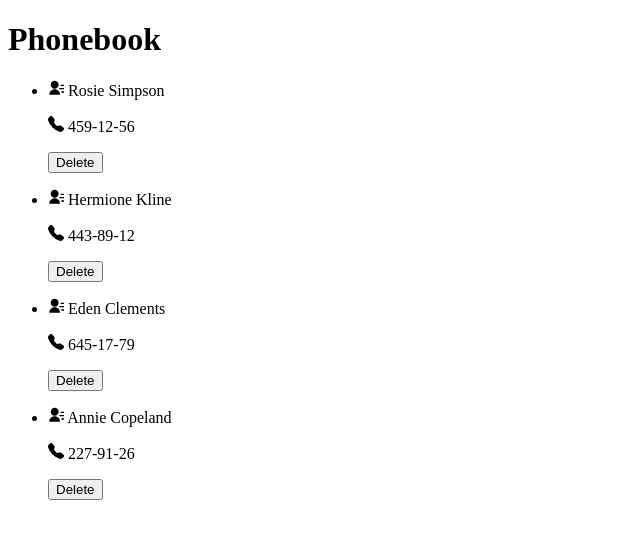
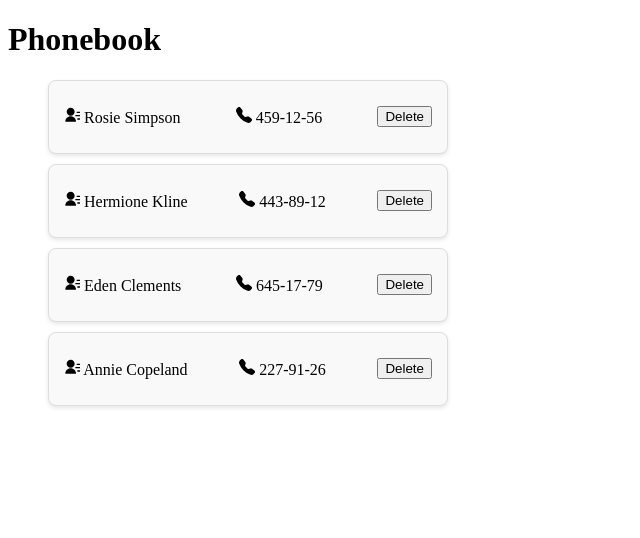
Before and after one commit to ArtemSuleymanov/goit-react-hw-03, a React (Vite) app: page / in a window 1280 px wide. Shown: the top 538 px of the page, without its empty margins (0-640 px from the left). Built offline with nearby package versions, Linux system fonts and the light colour scheme.

Commit message:
add css styles contact

```diff
--- a/src/App.jsx
+++ b/src/App.jsx
@@ -2,17 +2,23 @@ import { useState } from "react";
 import ContactList from "./components/ContactList/ContactList";
 
 const App = () => {
-  const [contacts, getContacts] = useState([
+  const [contacts, setContacts] = useState([
     { id: "id-1", name: "Rosie Simpson", number: "459-12-56" },
     { id: "id-2", name: "Hermione Kline", number: "443-89-12" },
     { id: "id-3", name: "Eden Clements", number: "645-17-79" },
     { id: "id-4", name: "Annie Copeland", number: "227-91-26" },
   ]);
 
+  const deleteContact = (contactId) => {
+    setContacts((prevContacts) =>
+      prevContacts.filter((contact) => contact.id !== contactId)
+    );
+  };
+
   return (
     <div>
       <h1>Phonebook</h1>
-      <ContactList contacts={contacts} />
+      <ContactList contacts={contacts} onDeleteContact={deleteContact} />
     </div>
   );
 };
--- a/src/components/ContactList/Contact.module.css
+++ b/src/components/ContactList/Contact.module.css
@@ -0,0 +1,39 @@
+.contact {
+  display: flex;
+  align-items: center;
+  justify-content: space-between;
+  width: 100%;
+}
+
+.info {
+  display: flex;
+  align-items: center;
+  gap: 10px;
+}
+
+.name {
+  font-size: 16px;
+  font-weight: 500;
+  color: #333;
+}
+
+.number {
+  font-size: 14px;
+  color: #555;
+}
+
+.deleteButton {
+  padding: 5px 10px;
+  background-color: #f0f0f0;
+  border: 1px solid #ccc;
+  border-radius: 4px;
+  font-size: 14px;
+  color: #333;
+  cursor: pointer;
+  transition: background-color 0.3s ease, color 0.3s ease;
+}
+
+.deleteButton:hover {
+  background-color: #ddd;
+  color: #000;
+}
--- a/src/components/ContactList/ContactList.module.css
+++ b/src/components/ContactList/ContactList.module.css
@@ -0,0 +1,53 @@
+.list {
+  width: 100%;
+  max-width: 400px;
+  list-style: none;
+}
+
+.item {
+  display: flex;
+  align-items: center;
+  justify-content: space-between;
+  padding: 10px 15px;
+  margin-bottom: 10px;
+  background-color: #f9f9f9;
+  border: 1px solid #ddd;
+  border-radius: 8px;
+  box-shadow: 0 2px 4px rgba(0, 0, 0, 0.1);
+  transition: box-shadow 0.3s ease, transform 0.3s ease;
+}
+
+.item:hover {
+  box-shadow: 0 4px 8px rgba(0, 0, 0, 0.2);
+  transform: translateY(-2px);
+}
+
+.user {
+  display: flex;
+  align-items: center;
+  gap: 10px;
+  font-size: 16px;
+  font-weight: 500;
+  color: #333;
+}
+
+.number {
+  font-size: 14px;
+  color: #555;
+}
+
+.button {
+  padding: 5px 10px;
+  background-color: #f0f0f0;
+  border: 1px solid #ccc;
+  border-radius: 4px;
+  color: #333;
+  font-size: 14px;
+  cursor: pointer;
+  transition: background-color 0.3s ease, color 0.3s ease;
+}
+
+.button:hover {
+  background-color: #ddd;
+  color: #000;
+}
```
